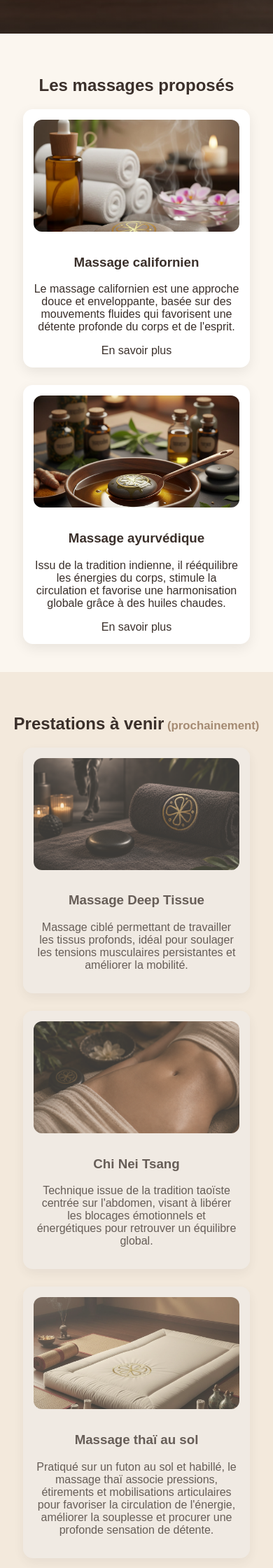
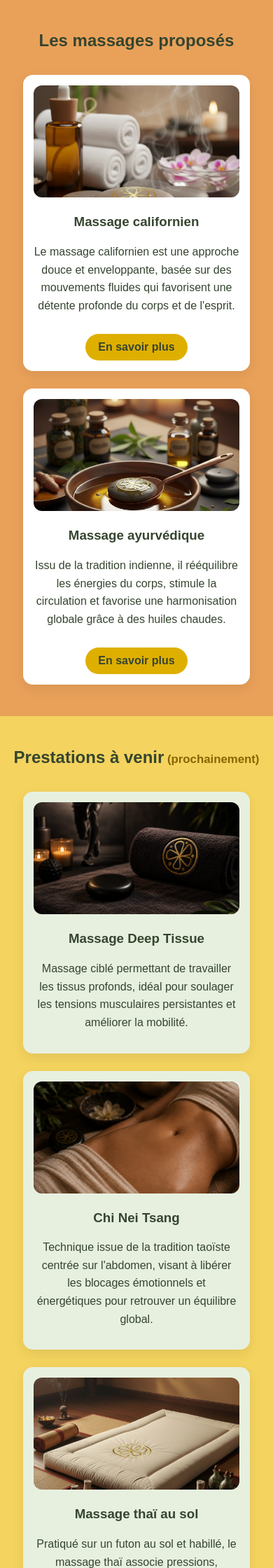
Before and after one commit to evequemathisgd-code/Sant-.Horizon, a Flask app: page / in a window 390 px wide. Shown: the part 1013-3253 px from the top of the page at 70% size. Run offline with Flask 3, Linux system fonts and the light colour scheme.

Commit message:
Refactor CSS styles and improve responsiveness
Updated CSS styles for various components including header, navbar, hero sections, and responsive design adjustments.

```diff
--- a/projet_s_be/static/style.css
+++ b/projet_s_be/static/style.css
@@ -6,32 +6,36 @@
     box-sizing: border-box;
 }
 
+html {
+    scroll-behavior: smooth;
+}
+
+body {
+    margin: 0;
+    font-family: Arial, sans-serif;
+    background: #FFF9EC;
+    color: #35452F;
+}
+
 img {
     max-width: 100%;
     height: auto;
 }
 
-/* ==========================================================
-   GLOBAL
-========================================================== */
-
-body {
-    margin: 0;
-    font-family: Arial, sans-serif;
-    background: #fbf6ef;
-    color: #3a2f2a;
+a {
+    color: inherit;
 }
 
 blockquote {
     max-width: 800px;
     margin: 40px auto;
     padding: 20px;
-
     text-align: center;
     font-size: 1.6rem;
     font-style: italic;
     color: #35251F;
 }
+
 
 /* ==========================================================
    HEADER
@@ -336,14 +352,78 @@ header h1 {
     margin-bottom: 20px;
 }
 
+
 /* ==========================================================
-   CARDS
+   SERVICES
 ========================================================== */
+
+.services {
+    padding: 60px 20px;
+    text-align: center;
+    background: #E9A15A;
+}
+
+.services h2 {
+    color: #35452F;
+    margin-top: 0;
+    margin-bottom: 35px;
+}
+
+
+/* ==========================================================
+   PRESTATIONS À VENIR
+========================================================== */
+
+.upcoming-services {
+    background: #F4D35E;
+}
+
+.upcoming-services h2 {
+    color: #35452F;
+}
+
+.upcoming-services h2::after {
+    content: " (prochainement)";
+    font-size: 0.7em;
+    color: #8A6500;
+}
+
+.upcoming-services .card {
+    background: #E7F0DF;
+}
+
+
+/* ==========================================================
+   CARTES
+========================================================== */
+
+.cards {
+    display: flex;
+    justify-content: center;
+    flex-wrap: wrap;
+    gap: 25px;
+}
 
 .card {
     display: block;
+
+    flex: 1 1 280px;
+    max-width: 350px;
+
+    padding: 20px;
+
+    background: #FFFFFF;
+
     color: inherit;
     text-decoration: none;
+
+    border-radius: 14px;
+
+    box-shadow: 0 6px 18px rgba(0, 0, 0, 0.08);
+
+    transition:
+        transform 0.3s ease,
+        box-shadow 0.3s ease;
 }
 
 .card:visited {
@@ -353,47 +433,20 @@ header h1 {
 .card:hover {
     color: inherit;
     text-decoration: none;
+
+    transform: translateY(-6px);
+
+    box-shadow:
+        0 12px 28px rgba(0, 0, 0, 0.15);
 }
 
-.card {
-    display: block;
-    color: inherit;
-    text-decoration: none;
-    transition: transform 0.3s ease, box-shadow 0.3s ease;
+.card h3 {
+    color: #35452F;
+    margin-top: 10px;
 }
 
-.card:hover {
-    transform: translateY(-5px);
-    box-shadow: 0 10px 24px rgba(0,0,0,.12);
-}
-
-/* ==========================================================
-   SERVICES
-========================================================== */
-
-.services {
-    padding: 50px 20px;
-    text-align: center;
-    background: #fbf6ef;
-}
-
-.cards {
-    display: flex;
-    justify-content: center;
-    flex-wrap: wrap;
-    gap: 25px;
-}
-
-.card {
-    flex: 1 1 280px;
-    max-width: 350px;
-
-    padding: 20px;
-
-    background: #ffffff;
-    border-radius: 14px;
-
-    box-shadow: 0 6px 18px rgba(0, 0, 0, 0.08);
+.card p {
+    line-height: 1.6;
 }
 
 .card img {
@@ -406,30 +459,54 @@ header h1 {
     margin-bottom: 10px;
 }
 
-/* ---------- Prestations à venir ---------- */
 
-.upcoming-services {
-    background: #f3e9dc;
+/* ==========================================================
+   BOUTON DANS LES CARTES
+========================================================== */
+
+.btn-card {
+    display: inline-block;
+
+    margin-top: 12px;
+    padding: 10px 18px;
+
+    background: #DFAF00;
+    color: #35452F;
+
+    border-radius: 25px;
+
+    font-weight: bold;
+
+    transition:
+        background 0.3s ease,
+        transform 0.3s ease;
 }
 
-.upcoming-services h2::after {
-    content: " (prochainement)";
-    font-size: 0.7em;
-    color: #a58b73;
+.card:hover .btn-card {
+    background: #C99800;
+    transform: translateY(-2px);
 }
 
-.upcoming-services .card {
-    background: #f0ebe5;
-    opacity: 0.75;
 
-    filter: grayscale(20%);
-    transition: all 0.3s ease;
+/* ==========================================================
+   IMAGE MASSAGE AYURVÉDIQUE
+========================================================== */
+
+.massage-image {
+    display: block;
+
+    width: 100%;
+    max-width: 700px;
+
+    margin: 30px auto;
+
+    border-radius: 15px;
+
+    box-shadow: 0 8px 20px rgba(0, 0, 0, 0.15);
+
+    object-fit: cover;
 }
 
-.upcoming-services .card:hover {
-    opacity: 1;
-    filter: grayscale(0%);
-}
 
 /* ==========================================================
    CONTACT
@@ -629,7 +767,7 @@ footer {
     }
 
     .services {
-        padding: 40px 15px;
+        padding: 45px 15px;
     }
 
     .cards {
```
Also changed, not shown: other parts of projet_s_be/static/style.css (+144 -134 lines).
